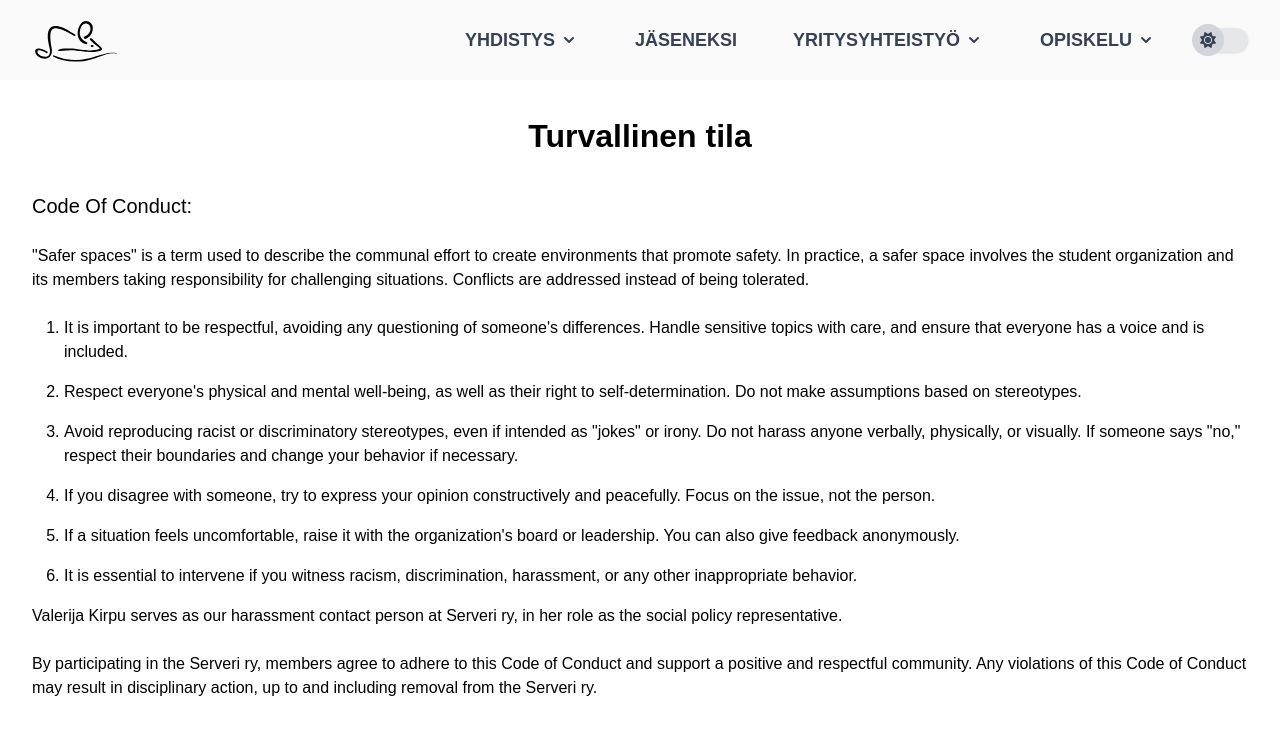
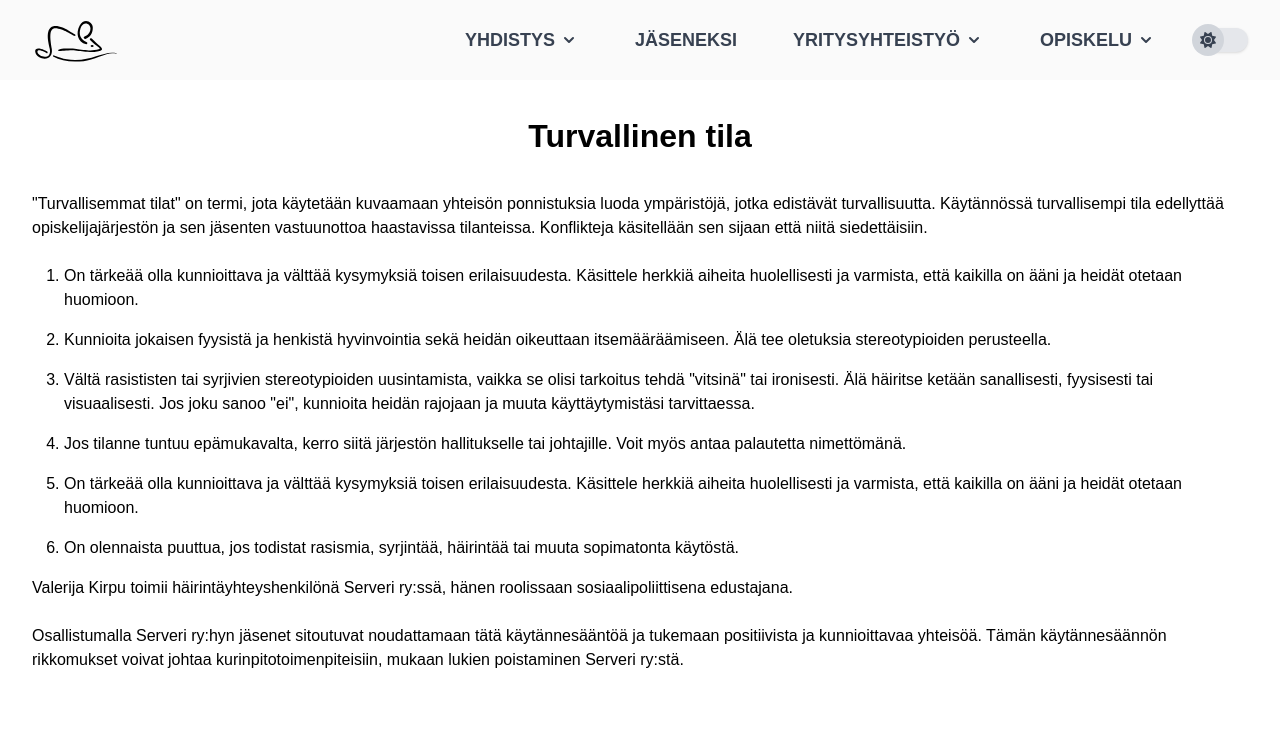
Before and after one commit to serveri/new.serveriry.fi.nuxtjs, a Nuxt app in the folder app/: page /yhdistys/turvallinen-tila in a window 1280 px wide. Shown: the top 742 px of the page. Built offline with nearby package versions, Linux system fonts and the light colour scheme.

Commit message:
multilanguage

```diff
--- a/app/src/pages/yhdistys/turvallinen-tila.vue
+++ b/app/src/pages/yhdistys/turvallinen-tila.vue
@@ -6,48 +6,29 @@
       </Head>
       <h1 class="custom-page-title">{{ $t('h1_safe-space') }}</h1>
 
-
-      <h2>Code Of Conduct:</h2>
-      <br>
-
-      <p>"Safer spaces" is a term used to describe the communal effort to create environments that promote safety. In
-         practice, a safer space involves the student organization and its members taking responsibility for challenging
-         situations. Conflicts are addressed instead of being tolerated.
+      <p>{{ $i18n.locale === 'en' ? content.en.p1 : content.fi.p1 }}
       </p>
       <br>
 
       <ol>
-         <li>It is important to be respectful, avoiding any questioning of someone's differences. Handle sensitive
-            topics
-            with care, and ensure that everyone has a voice and is included.</li>
+         <li>{{ $i18n.locale === 'en' ? content.en.l1 : content.fi.l1 }}</li>
 
-         <li>Respect everyone's physical and mental well-being, as well as their right to self-determination. Do not make
-            assumptions based on stereotypes.</li>
+         <li>{{ $i18n.locale === 'en' ? content.en.l2 : content.fi.l2 }}</li>
 
-         <li>Avoid reproducing racist or discriminatory stereotypes, even if intended as "jokes" or irony. Do not harass
-            anyone verbally, physically, or visually. If someone says "no," respect their boundaries and change your
-            behavior
-            if necessary.</li>
+         <li>{{ $i18n.locale === 'en' ? content.en.l3 : content.fi.l3 }}</li>
 
-         <li>If you disagree with someone, try to express your opinion constructively and peacefully. Focus on the issue,
-            not the person.</li>
+         <li>{{ $i18n.locale === 'en' ? content.en.l4 : content.fi.l4 }}</li>
 
+         <li>{{ $i18n.locale === 'en' ? content.en.l5 : content.fi.l5 }}</li>
 
-         <li>If a situation feels uncomfortable, raise it with the organization's board or leadership. You can also give
-            feedback anonymously.</li>
-
-         <li>It is essential to intervene if you witness racism, discrimination, harassment, or any other inappropriate
-            behavior.</li>
+         <li>{{ $i18n.locale === 'en' ? content.en.l6 : content.fi.l6 }}</li>
 
       </ol>
 
-      <p>Valerija Kirpu serves as our harassment contact person at Serveri ry, in her role as the social policy
-         representative.</p>
+      <p>{{ $i18n.locale === 'en' ? content.en.p2 : content.fi.p2 }}</p>
       <br>
 
-      <p>By participating in the Serveri ry, members agree to adhere to this Code of Conduct and support a positive and
-         respectful community. Any violations of this Code of Conduct may result in disciplinary action, up to and
-         including removal from the Serveri ry.</p>
+      <p>{{ $i18n.locale === 'en' ? content.en.p3 : content.fi.p3 }}</p>
       <br>
       <br>
    </div>
@@ -67,3 +48,42 @@ li {
    @apply mb-4;
 }
 </style>
+
+<script setup>
+const content = {
+   'fi': {
+      'p1': `"Turvallisemmat tilat" on termi, jota käytetään kuvaamaan yhteisön ponnistuksia luoda ympäristöjä, jotka edistävät turvallisuutta. Käytännössä turvallisempi tila edellyttää opiskelijajärjestön ja sen jäsenten vastuunottoa haastavissa tilanteissa. Konflikteja käsitellään sen sijaan että niitä siedettäisiin.`,
+      'l1': `On tärkeää olla kunnioittava ja välttää kysymyksiä toisen erilaisuudesta. Käsittele herkkiä aiheita huolellisesti ja varmista, että kaikilla on ääni ja heidät otetaan huomioon.`,
+      'l2': `Kunnioita jokaisen fyysistä ja henkistä hyvinvointia sekä heidän oikeuttaan itsemääräämiseen. Älä tee oletuksia stereotypioiden perusteella.`,
+      'l3': `Vältä rasististen tai syrjivien stereotypioiden uusintamista, vaikka se olisi tarkoitus tehdä "vitsinä" tai ironisesti. Älä häiritse ketään sanallisesti, fyysisesti tai visuaalisesti. Jos joku sanoo "ei", kunnioita heidän rajojaan ja muuta käyttäytymistäsi tarvittaessa.`,
+      'l4': `Jos tilanne tuntuu epämukavalta, kerro siitä järjestön hallitukselle tai johtajille. Voit myös antaa palautetta nimettömänä.`,
+      'l5': `On tärkeää olla kunnioittava ja välttää kysymyksiä toisen erilaisuudesta. Käsittele herkkiä aiheita huolellisesti ja varmista, että kaikilla on ääni ja heidät otetaan huomioon.`,
+      'l6': `On olennaista puuttua, jos todistat rasismia, syrjintää, häirintää tai muuta sopimatonta käytöstä.`,
+      'p2': `Valerija Kirpu toimii häirintäyhteyshenkilönä Serveri ry:ssä, hänen roolissaan sosiaalipoliittisena edustajana.`,
+      'p3': `Osallistumalla Serveri ry:hyn jäsenet sitoutuvat noudattamaan tätä käytännesääntöä ja tukemaan positiivista ja kunnioittavaa yhteisöä. Tämän käytännesäännön rikkomukset voivat johtaa kurinpitotoimenpiteisiin, mukaan lukien poistaminen Serveri ry:stä.`
+   },
+   'en': {
+      'p1': `Safer spaces" is a term used to describe the communal effort to create environments that promote safety. In
+         practice, a safer space involves the student organization and its members taking responsibility for challenging
+         situations. Conflicts are addressed instead of being tolerated.`,
+      'l1': `It is important to be respectful, avoiding any questioning of someone's differences. Handle sensitive
+            topics with care, and ensure that everyone has a voice and is included.`,
+      'l2': `Respect everyone's physical and mental well-being, as well as their right to self-determination. Do not make
+            assumptions based on stereotypes.`,
+      'l3': `Avoid reproducing racist or discriminatory stereotypes, even if intended as "jokes" or irony. Do not harass
+            anyone verbally, physically, or visually. If someone says "no," respect their boundaries and change your
+            behavior if necessary.`,
+      'l4': `If a situation feels uncomfortable, raise it with the organization's board or leadership. You can also give
+            feedback anonymously.`,
+      'l5': `It is important to be respectful, avoiding any questioning of someone's differences. Handle sensitive
+            topics with care, and ensure that everyone has a voice and is included.`,
+      'l6': `It is essential to intervene if you witness racism, discrimination, harassment, or any other inappropriate
+            behavior.`,
+      'p2': `Valerija Kirpu serves as our harassment contact person at Serveri ry, in her role as the social policy
+         representative.`,
+      'p3': `By participating in the Serveri ry, members agree to adhere to this Code of Conduct and support a positive and respectful community. Any violations of this Code of Conduct may result in disciplinary action, up to and including removal from the Serveri ry.`
+   }
+
+}
+
+</script>
```
